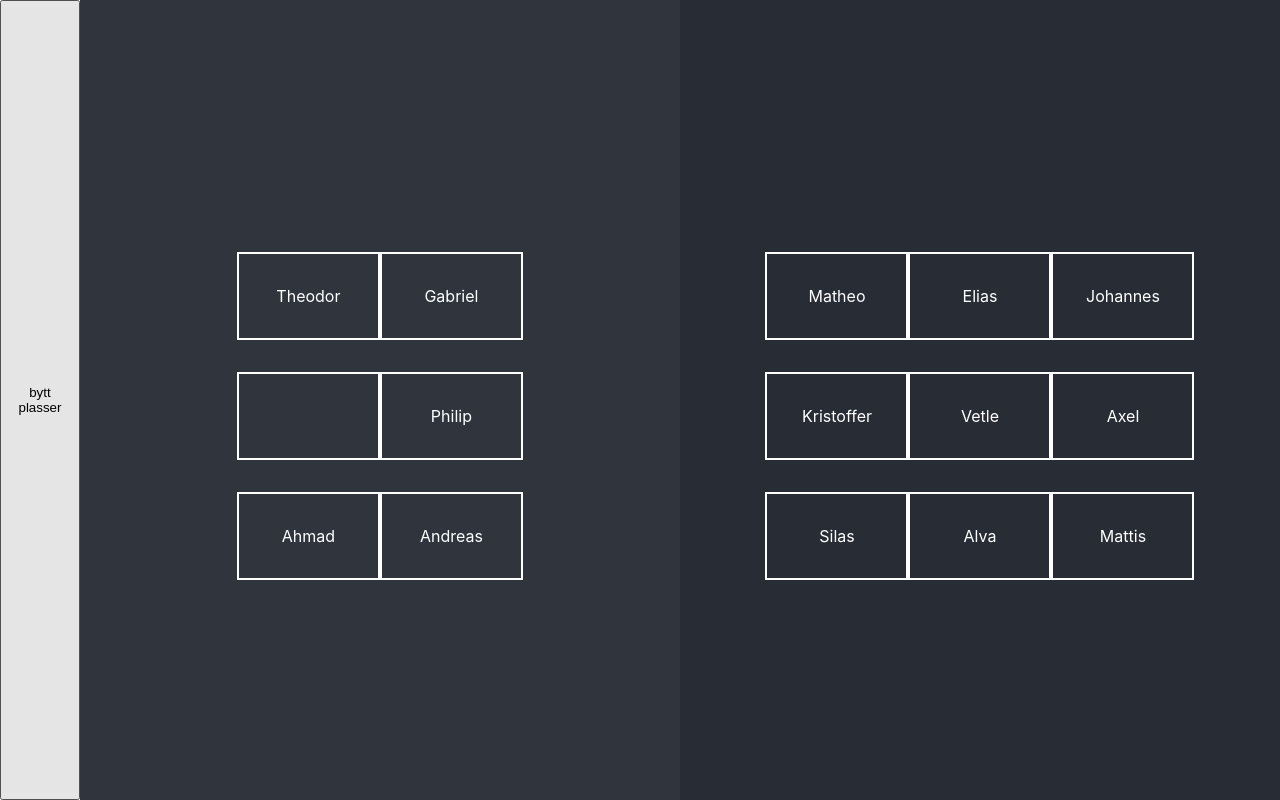
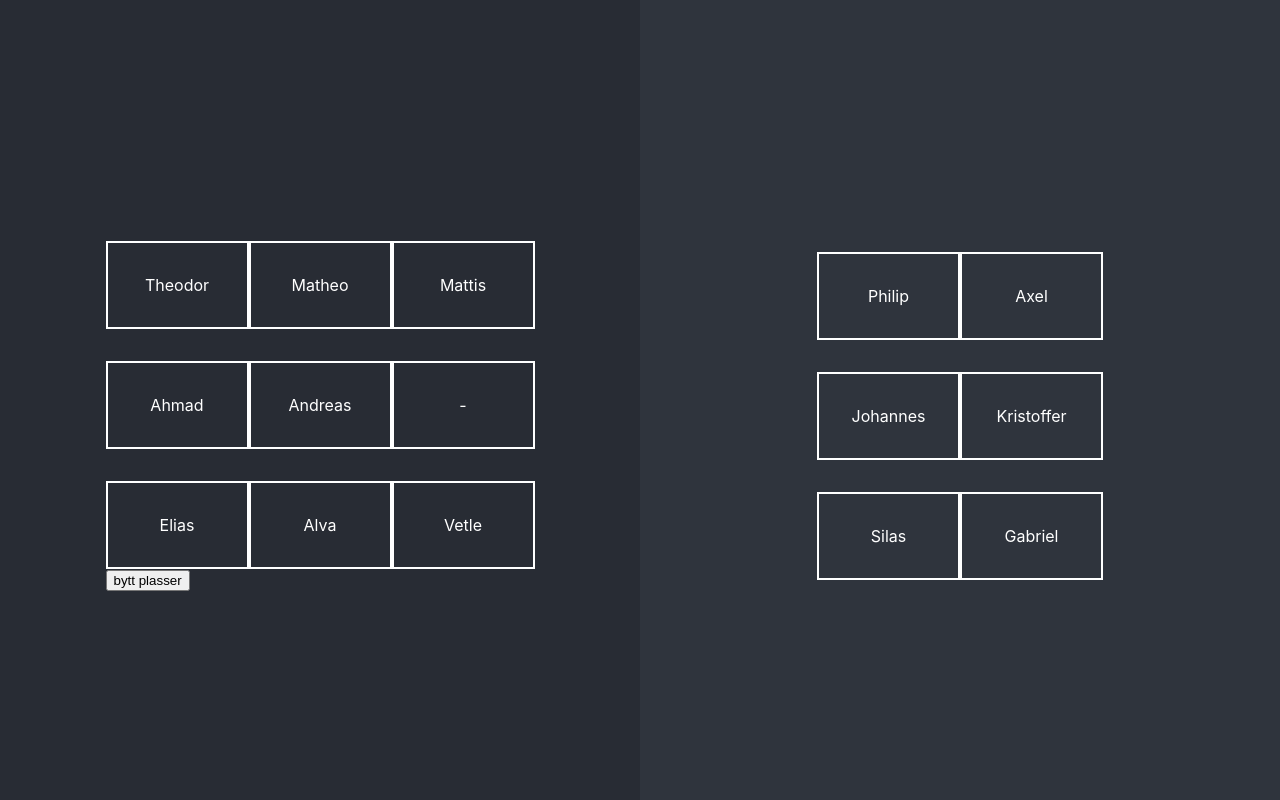
Before and after one commit to 2ITB-Dromtorp/Skoleoppgaver_silas, a React (Create React App) app in the folder klassekart/klassekart/: page / in a window 1280 px wide. Built offline with nearby package versions, Linux system fonts and the light colour scheme.

Commit message:
tilfeldige plasser når refresh siden men ikke med trykk av knapp

```diff
--- a/klassekart/klassekart/src/home.js
+++ b/klassekart/klassekart/src/home.js
@@ -1,5 +1,6 @@
 import './App.css';
 import { useNavigate } from 'react-router-dom';
+import { useEffect } from 'react';
 import Elev from './elev';
 import json from './profiles';
 
@@ -7,7 +8,20 @@ export default function Home() {
 
     const navigate = useNavigate();
 
+    const students = ["Matheo", "Elias", "Johannes", "Kristoffer", "Vetle", "Axel", "Silas", "Alva", "Mattis", "Theodor", "Gabriel", "-", "Philip", "Ahmad", "Andreas"]
+
+    const shuffleArray = (array) => {
+      for (let i = array.length - 1; i > 0; i--) {
+        const j = Math.floor(Math.random() * (i + 1));
+        [array[i], array[j]] = [array[j], array[i]];
+      }
+      return array;
+    };
+
+    shuffleArray(students);
+
     function swap() {
+
 
     }
 
@@ -16,60 +30,58 @@ export default function Home() {
 
       <div className="container">
 
-        <button onClick={swap}> bytt plasser </button>
+
+        <div className='leftside'>
+
+            <div className='box'>
+
+            <div className='tresitteplasser'>
+                <Elev name= {students[0]} />
+                <Elev name= {students[1]}/>
+                <Elev name= {students[2]}/>
+              </div>
+
+              <div className='tresitteplasser'>
+                <Elev name= {students[3]}/>
+                <Elev name= {students[4]}/>
+                <Elev name= {students[5]}/>
+              </div>
+
+              <div className='tresitteplasser'>
+                <Elev name= {students[6]}/>
+                <Elev name= {students[7]}/>
+                <Elev name= {students[8]}/>
+              </div>
+
+              <button onClick={swap}> bytt plasser </button>
+
+            </div>
+          </div>
+
 
         <div className='rightside'>
 
         <div className='box'>
 
             <div className='tositteplasser'>
-                <Elev name="Theodor"/>
-                <Elev name="Gabriel"/>
+                <Elev name= {students[9]}/>
+                <Elev name= {students[10]}/>
           </div>
 
           <div className='tositteplasser'>
-                <Elev />
-                <Elev name="Philip"/>
+                <Elev name= {students[11]} />
+                <Elev name= {students[12]}/>
           </div>
 
           <div className='tositteplasser'>
-                <Elev name="Ahmad"/>
-                <Elev name="Andreas"/>
+                <Elev name= {students[13]}/>
+                <Elev name= {students[14]}/>
           </div>
 
           </div>
 
           </div>
 
-        <div className='leftside'>
-
-            <div className='box'>
-
-            <div className='tresitteplasser'>
-                <Elev name="Matheo"/>
-                <Elev name="Elias"/>
-                <Elev name="Johannes"/>
-              </div>
-
-              <div className='tresitteplasser'>
-                <Elev name="Kristoffer"/>
-                <Elev name="Vetle"/>
-                <Elev name="Axel"/>
-              </div>
-
-              <div className='tresitteplasser'>
-                <Elev name="Silas"/>
-                <Elev name="Alva"/>
-                <Elev name="Mattis"/>
-              </div>
-
-
-            </div>
-          </div>
-
-
-
-
 
         </div>
 
```
